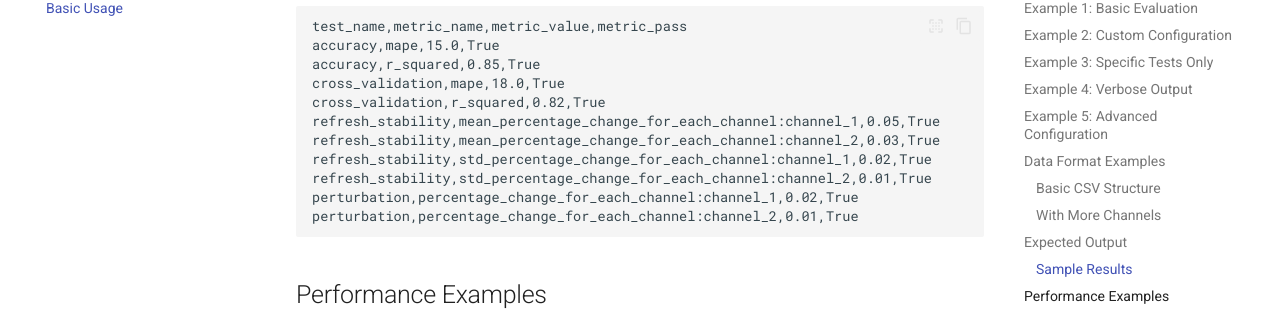
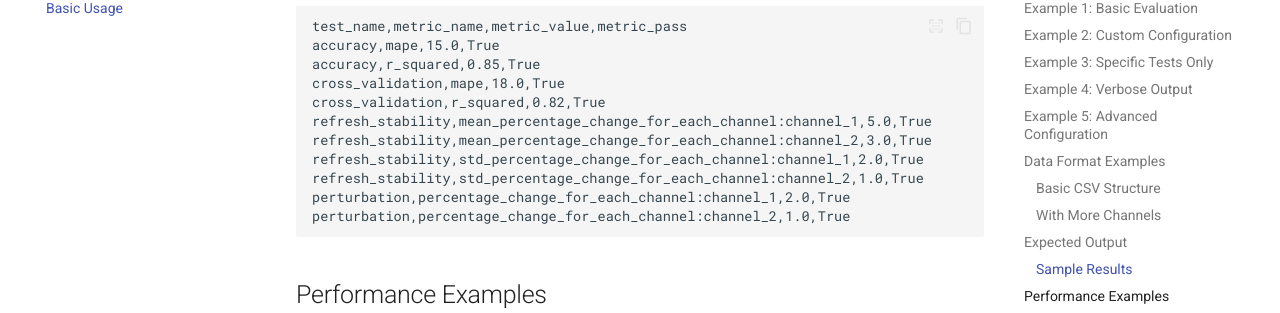
Before and after one commit to mutinex/mmm-eval, an MkDocs documentation site: the page built from docs/examples/basic-usage.md, in a window 1280 px wide and 900 px high, scrolled down 3411 px. Shown: the part 148-461 px from the top of the window. Built offline with MkDocs 1.6.1 and Material for MkDocs 9.7.7, drawn with Linux system fonts in a browser that asks for light colours; comment, search, counter and statistics services are not loaded; the version menu is left out.

Commit message:
Put everything in percentage terms

````diff
--- a/docs/examples/basic-usage.md
+++ b/docs/examples/basic-usage.md
@@ -174,12 +174,12 @@ accuracy,mape,15.0,True
 accuracy,r_squared,0.85,True
 cross_validation,mape,18.0,True
 cross_validation,r_squared,0.82,True
-refresh_stability,mean_percentage_change_for_each_channel:channel_1,0.05,True
-refresh_stability,mean_percentage_change_for_each_channel:channel_2,0.03,True
-refresh_stability,std_percentage_change_for_each_channel:channel_1,0.02,True
-refresh_stability,std_percentage_change_for_each_channel:channel_2,0.01,True
-perturbation,percentage_change_for_each_channel:channel_1,0.02,True
-perturbation,percentage_change_for_each_channel:channel_2,0.01,True
+refresh_stability,mean_percentage_change_for_each_channel:channel_1,5.0,True
+refresh_stability,mean_percentage_change_for_each_channel:channel_2,3.0,True
+refresh_stability,std_percentage_change_for_each_channel:channel_1,2.0,True
+refresh_stability,std_percentage_change_for_each_channel:channel_2,1.0,True
+perturbation,percentage_change_for_each_channel:channel_1,2.0,True
+perturbation,percentage_change_for_each_channel:channel_2,1.0,True
 ```
 
 ## Performance Examples
````
Also changed, not shown: docs/getting-started/quick-start.md (+6 -6 lines), 5 other files.
